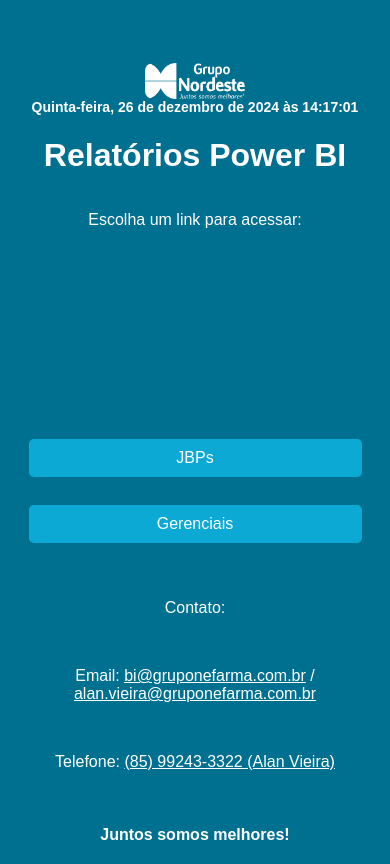
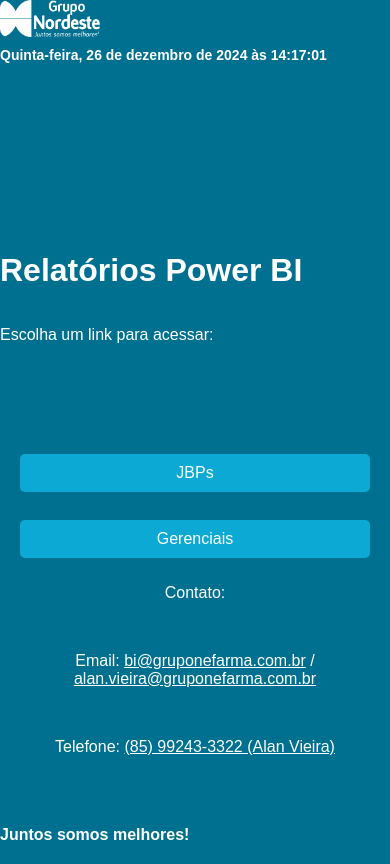
Before and after one commit to BINordeste/links_pbi, a plain HTML site: page index.html in a window 390 px wide. Drawn offline with Linux system fonts and the light colour scheme.

Commit message:
Update styles.css

```diff
--- a/styles.css
+++ b/styles.css
@@ -1,21 +1,20 @@
 body {
     font-family: Arial, sans-serif;
     text-align: center;
-    margin: 0; /* Remove o margin padrão para evitar problemas de espaçamento */
+    margin: 0;
     background-color: #007090; /* Cor de fundo */
     color: white; /* Fonte branca */
     background-position: center center; /* Centraliza a imagem */
     background-repeat: no-repeat; /* Não repete a imagem */
     background-size: cover; /* Ajusta a imagem para cobrir toda a tela */
-    height: 100vh; /* A altura ocupa 100% da tela */
+    min-height: 100vh; /* Garante que a tela tenha pelo menos a altura completa */
     display: flex;
     justify-content: center;
-    align-items: center;
+    align-items: flex-start; /* Alinha ao topo */
     flex-direction: column;
-    position: relative; /* Necessário para posicionar a logo com position: absolute */
-    padding: 0 10px; /* Garante que o conteúdo não fique colado nas bordas em telas pequenas */
-    box-sizing: border-box; /* Para incluir o padding nas dimensões totais */
-    overflow: hidden; /* Evita que o conteúdo ultrapasse a tela */
+    padding: 10px; /* Adiciona padding nas bordas para melhorar o layout */
+    box-sizing: border-box;
+    overflow-x: hidden; /* Evita rolagem horizontal */
 }
 
 .header {
@@ -25,12 +24,13 @@ body {
     padding: 20px;
     box-sizing: border-box;
     position: relative;
+    flex-wrap: wrap;
 }
 
 .logo {
-    max-width: 120px; /* Ajuste o tamanho da logo conforme necessário */
-    width: 100%; /* Faz com que a logo se ajuste ao tamanho máximo */
-    height: auto; /* Mantém a proporção da logo */
+    max-width: 120px;
+    width: 100%;
+    height: auto;
 }
 
 .date-time {
@@ -38,15 +38,16 @@ body {
     font-weight: bold;
     color: white;
     text-align: right;
+    flex: 1 0 100%; /* Garante que a data seja colocada abaixo da logo se necessário */
 }
 
 .container {
     display: flex;
     justify-content: center;
-    gap: 20px; /* Espaço entre os botões */
-    flex-wrap: wrap; /* Adiciona flex-wrap para melhorar a responsividade */
-    margin-top: 100px; /* Espaço superior para evitar sobreposição com a logo */
-    width: 100%; /* Garante que a largura da container seja 100% */
+    gap: 20px;
+    flex-wrap: wrap;
+    margin-top: 40px;
+    width: 100%;
     box-sizing: border-box;
 }
 
@@ -54,13 +55,13 @@ button {
     padding: 12px 20px;
     font-size: 16px;
     background-color: #0DA9D5;
-    color: white; /* Fonte branca nos botões */
+    color: white;
     border: none;
     border-radius: 5px;
     cursor: pointer;
     width: 200px;
     transition: background-color 0.3s ease, transform 0.3s ease;
-    margin: 10px 0; /* Adiciona margem entre os botões */
+    margin: 10px 0;
 }
 
 button:hover {
@@ -79,32 +80,30 @@ img {
 }
 
 p {
-    margin-bottom: 50px; /* Adiciona espaço entre o parágrafo e os botões */
+    margin-bottom: 50px;
 }
 
 .footer-text {
-    position: absolute;
-    bottom: 20px;
-    left: 50%;
-    transform: translateX(-50%);
     font-size: 24px;
     font-weight: bold;
     color: white;
+    margin-top: 20px;
 }
 
 .contact-info {
-    margin-top: 100px;
     font-size: 18px;
     color: white;
     text-align: center;
 }
 
-.hidden { display: none; } /* Classe para esconder categorias de botões */
+.hidden {
+    display: none; /* Classe para esconder categorias de botões */
+}
 
-/* Responsividade para telas pequenas */
 @media (max-width: 768px) {
     body {
-        margin-top: 20px;
+        justify-content: flex-start;
+        padding: 0;
     }
 
     .header {
@@ -114,47 +113,48 @@ p {
     }
 
     .logo {
-        max-width: 100px; /* Ajusta o tamanho da logo em telas menores */
+        max-width: 100px;
+        width: auto;
     }
 
     .date-time {
-        font-size: 14px; /* Diminui o tamanho da data e hora */
-        text-align: center; /* Alinha a data ao centro */
+        font-size: 14px;
+        text-align: center;
+        margin-top: 10px;
     }
 
     .container {
         flex-direction: column;
         align-items: center;
-        gap: 20px; /* Aumenta o espaço entre os botões */
-        margin-top: 150px; /* Aumenta o espaço entre os botões e a logo */
+        gap: 20px;
+        margin-top: 50px;
     }
 
     button {
-        width: 90%; /* Ajusta o tamanho do botão para 90% da largura da tela */
-        max-width: 350px; /* Limita o tamanho máximo do botão */
+        width: 90%;
+        max-width: 350px;
     }
 
     .footer-text {
-        font-size: 18px; /* Diminui o tamanho do texto no rodapé */
+        font-size: 18px;
     }
 
     .contact-info {
-        font-size: 16px; /* Diminui o tamanho do texto de contato */
-        margin-top: 30px; /* Ajusta o espaço de contato em telas pequenas */
+        font-size: 16px;
     }
 }
 
 /* Responsividade para telas muito pequenas */
 @media (max-width: 480px) {
     .container {
-        gap: 8px; /* Reduz o espaço entre os botões em telas menores */
+        gap: 8px;
     }
 
     button {
-        padding: 10px 15px; /* Ajusta o padding dos botões em telas pequenas */
+        padding: 10px 15px;
     }
 
     .footer-text {
-        font-size: 16px; /* Ajusta o tamanho do texto no rodapé */
+        font-size: 16px;
     }
 }
```
